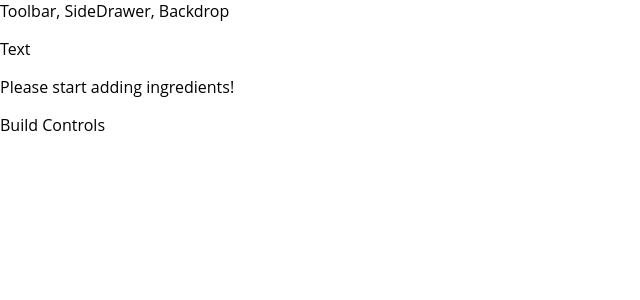
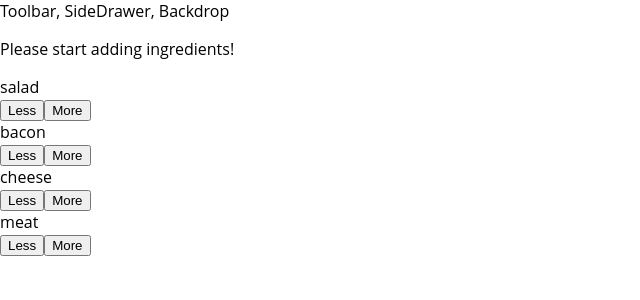
Before and after one commit to elptr/udemy-burger, a React app: page / in a window 1280 px wide. Shown: the top 300 px of the page, without its empty margins (0-640 px from the left). Built offline with nearby package versions, Linux system fonts and the light colour scheme.

Commit message:
added controls for ingredients (more and less)

```diff
--- a/src/App.js
+++ b/src/App.js
@@ -12,7 +12,6 @@
     return (
 
         <Layout>
-            <p>Text</p>
             <BurgerBuilder/>
         </Layout>
 
--- /dev/null
+++ b/src/components/BuildControls/BuildControl/BuildControl.css
@@ -0,0 +1,56 @@
+.BuildControl {
+    display: flex;
+    justify-content: space-between;
+    align-items: center;
+    margin: 5px 0;
+}
+
+.BuildControl button {
+    display: block;
+    font: inherit;
+    padding: 5px;
+    margin: 0 5px;
+    width: 80px;
+    border: 1px solid #AA6817;
+    cursor: pointer;
+    outline: none;
+}
+
+.BuildControl button:disabled {
+    background-color: #AC9980;
+    border: 1px solid #7E7365;
+    color: #ccc;
+    cursor: default;
+}
+
+.BuildControl button:hover:disabled {
+    background-color: #AC9980;
+    color: #ccc;
+    cursor: not-allowed;
+}
+
+.Label {
+    padding: 10px;
+    font-weight: bold;
+    width: 80px;
+}
+
+.BuildControl .Less {
+    background-color: #D39952;
+    color: white;
+}
+
+.BuildControl .More {
+    background-color: #8F5E1E;
+    color: white;
+}
+
+.BuildControl .Less:hover, .BuildControl .Less:active {
+    background-color: #DAA972;
+    color: white;
+}
+
+.BuildControl .More:hover,.BuildControl .More:active {
+    background-color: #99703F;
+    color: white;
+}
--- /dev/null
+++ b/src/components/BuildControls/BuildControl/BuildControl.js
@@ -0,0 +1,15 @@
+import React from 'react';
+import classes from './BuildControl.css';
+
+const buildControl = (props) => (
+    <div className={classes.BuildControl}>
+        <div className={classes.Label}>
+            {props.label}
+        </div>
+        <button className={classes.Less}>Less</button>
+        <button className={classes.More}>More</button>
+    </div>
+);
+
+
+export default buildControl;
--- /dev/null
+++ b/src/components/BuildControls/BuildControls.css
@@ -0,0 +1,9 @@
+.BuildControls{
+    width:100%;
+    background-color: #CF8F2E;
+    display: flex;
+    flex-flow: column;
+    align-items: center;
+    box-shadow: 0 2px 1px #ccc;
+    padding: 10px 0;
+}
--- /dev/null
+++ b/src/components/BuildControls/BuildControls.js
@@ -0,0 +1,28 @@
+import React from 'react';
+import BuildControl from './BuildControl/BuildControl';
+
+import classes from './BuildControls.css';
+
+const controls = [
+    {label: 'salad', type:'salad'},
+    {label: 'bacon', type:'bacon'},
+    {label: 'cheese', type:'cheese'},
+    {label: 'meat', type:'meat'}
+
+];
+
+const buildControls = (props) => (
+    <div className={classes.BuildControls}>
+        {controls.map( (ctrl) => (
+            <BuildControl
+                key={ctrl.label}
+                label={ctrl.label}
+                type = {ctrl.type}
+            />
+        ))}
+
+    </div>
+);
+
+
+export default buildControls;
--- a/src/containers/BurgerBuilder/BurgerBuilder.js
+++ b/src/containers/BurgerBuilder/BurgerBuilder.js
@@ -2,6 +2,15 @@
 import Aux from '../../hoc/Aux';
 
 import Burger from '../../components/Burger/Burger';
+import BuildControls from '../../components/BuildControls/BuildControls';
+
+const INGREDIENTS_PRICES = {
+    salad:0.6,
+    bacon:0.7,
+    cheese:0.5,
+    meat:1.3
+};
+
 
 class BurgerBuilder extends Component{
     state = {
@@ -10,15 +19,26 @@
             bacon:0,
             cheese:0,
             meat:0
-        }
+        },
+        totalPrice:4
     }
+
+    addIngredients = (props) => {
+
+    }
+
+    removeIngredients = (props) => {
+
+    }
+
+
 
 
     render(){
         return (
             <Aux>
                 <Burger ingredients={this.state.ingredients}/>
-                <div>Build Controls</div>
+                <BuildControls />
             </Aux>
 
         );
```
